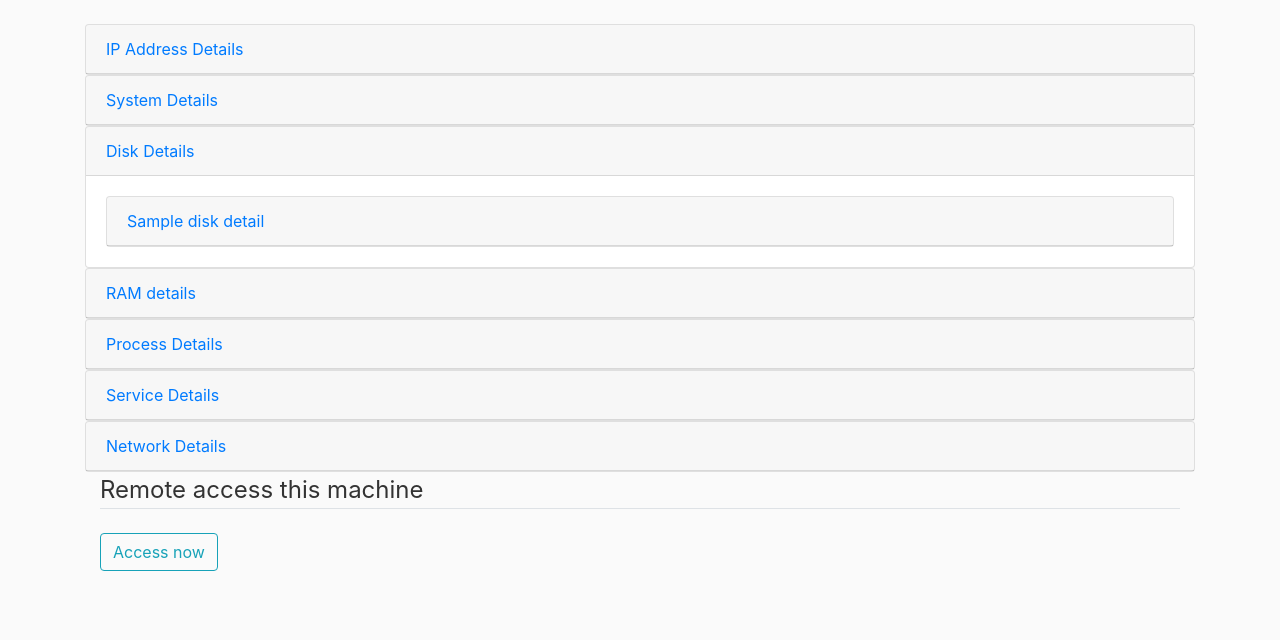
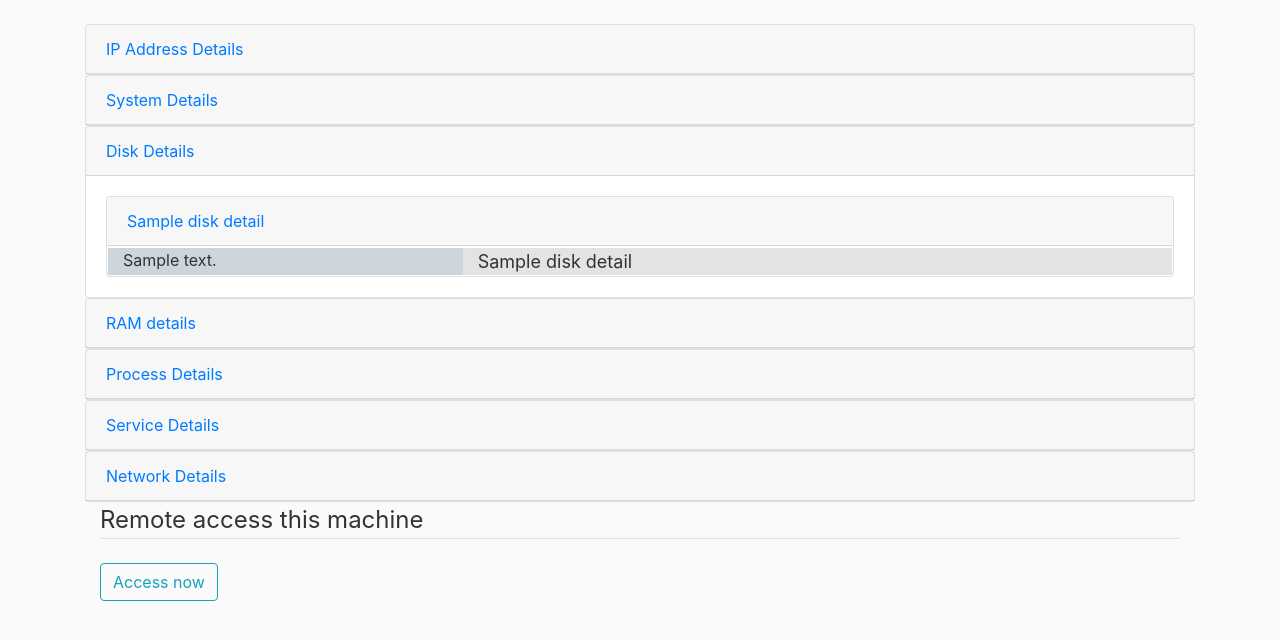
Before and after one commit to ramakrishnabolisetty007/Cloud-based-monitoring-dashboard, a Flask app: template templates/details.html in a window 1280 px wide, after a click on "Disk Details". Shown: the part 56-696 px from the top of the page. Run offline with Flask 2, Linux system fonts and the light colour scheme; the template is opened without the code that fills it: most values are stand-ins (such as "Sample title", 1, 10 or a date in 2020); some libraries are stand-ins or nearby versions.

Commit message:
Updated files with all web services and app.py and detail.html

```diff
--- a/app.py
+++ b/app.py
@@ -5,6 +5,8 @@ from flask_debugtoolbar import DebugToolbarExtension
 from forms import LoginForm, RegistrationForm
 from webservice_helper_method import ip_status, disk_status, all_process_status, network_usage, system_status, \
     memory_status, start_service_remote, service_status, stop_service, agent_list
+
+from threading import Thread
 
 app = Flask(__name__)
 app.config['SECRET_KEY'] = '5791628bb0b13ce0c676dfde280ba245'
@@ -98,7 +100,6 @@ def get_all_process_details():
 @app.route('/get_system_details', methods=['GET'])
 def get_system_details():
     response = system_status.system_status()
-    print(type(response))
     return response
 
 
@@ -147,5 +148,11 @@ def rdp():
     return redirect(url_for('details'))
 
 
+@app.route('/kill_process', methods=['GET', 'POST'])
+def kill_process():
+    searchword = request.args.get('name', '')
+    print(searchword)
+
+
 if __name__ == '__main__':
     app.run()
--- a/templates/details.html
+++ b/templates/details.html
@@ -18,6 +18,12 @@
         <title>RAR</title>
     {% endif %}
 
+
+    <style type="text/css">
+        .card-body-override {
+            padding: 0.1rem 1rem 0.1rem 1rem;
+        }
+    </style>
 </head>
 <body>
 <header class="site-header">
@@ -58,6 +64,7 @@
             {% block content %}
 
                 <div id="accordion">
+                    {#                this is for ip details#}
                     <div class="card">
                         <div class="card-header">
                             <a class="card-link" data-toggle="collapse" href="#collapseOne">
@@ -77,8 +84,7 @@
                             </div>
                         </div>
                     </div>
-
-
+                    {#                this is for system#}
                     <div class="card">
                         <div class="card-header">
                             <a class="collapsed card-link" data-toggle="collapse" href="#collapseTwo">
@@ -98,8 +104,7 @@
                             </div>
                         </div>
                     </div>
-
-
+                    {#                this is for disk#}
                     <div class="card">
                         <div class="card-header">
                             <a class="collapsed card-link" data-toggle="collapse" href="#collapseThree">
@@ -109,7 +114,7 @@
                         <div id="collapseThree" class="collapse" data-parent="#accordion">
 
                             <div class="card-body">
-                                <div id="accordion1">
+
                                 <div class="card">
                                     {% for k in disk_details %}
                                         <div class="card-header">
@@ -118,10 +123,8 @@
                                                 {{ k['drive_name'] }}
                                             </a>
                                         </div>
-
-                                            <div id="collapseThreeOne" class="collapse" data-parent="#accordion1">
                                         {% for i in k %}
-                                                    <div class="card-body">
+                                            <div class="card-body card-body-override">
                                                 <div class="row">
                                                     <div class="col-sm-4"
                                                          style="background-color: #cbd5db;text-align:left;font-size: medium;">{{ i }}</div>
@@ -130,14 +133,13 @@
                                                 </div>
                                             </div>
                                         {% endfor %}
-                                            </div>
 
                                     {% endfor %}
                                 </div>
                             </div>
                         </div>
                     </div>
-                    </div>
+                    {#                this is for ram#}
                     <div class="card">
                         <div class="card-header">
                             <a class="collapsed card-link" data-toggle="collapse" href="#collapseFour">
@@ -157,6 +159,7 @@
                             </div>
                         </div>
                     </div>
+                    {#                this is for process#}
                     <div class="card">
                         <div class="card-header">
                             <a class="collapsed card-link" data-toggle="collapse" href="#collapseFive">
@@ -165,20 +168,40 @@
                         </div>
                         <div id="collapseFive" class="collapse" data-parent="#accordion">
                             <div class="card-body">
+                                <div class="card">
                                     {% for k in process_details %}
+                                        <div class="card-header">
+                                            <a class="collapsed card-link" data-toggle="collapse"
+                                               href="#collapseThreeOne">
+                                                {{ k['process_name'] }}
+                                            </a>
+                                        </div>
                                         {% for i in k %}
+                                            <div class="card-body card-body-override">
                                                 <div class="row">
                                                     <div class="col-sm-4"
-                                                 style="background-color: #cbd5db;text-align:left;font-size: medium;">
-                                                Process id :{{ i }}</div>
+                                                         style="background-color: #cbd5db;text-align:left;font-size: medium;">{{ i }}</div>
                                                     <div class="col-sm-8"
                                                          style="text-align:justify-all;font-size: large; background-color: #e3e3e3">{{ k[i] }}</div>
                                                 </div>
+                                            </div>
                                         {% endfor %}
+                                        <div class="col-md-12" style="margin-top: 5px; margin-bottom: 3px;">
+                                            <div class="form-group">
+                                                <div class="form-group">
+                                                    <input type="submit" class="btn btn-outline-danger"
+                                                           value="Kill Process"
+                                                           name="{{ k['process_id'] }}"
+                                                           onclick="location.href = '/kill_process';">
+                                                </div>
+                                            </div>
+                                        </div>
                                     {% endfor %}
                                 </div>
                             </div>
                         </div>
+                    </div>
+                    {#                this is for service#}
                     <div class="card">
                         <div class="card-header">
                             <a class="collapsed card-link" data-toggle="collapse" href="#collapseSix">
@@ -187,20 +210,48 @@
                         </div>
                         <div id="collapseSix" class="collapse" data-parent="#accordion">
                             <div class="card-body">
+                                <div class="card">
                                     {% for k in service_details %}
+                                        <div class="card-header">
+                                            <a class="collapsed card-link" data-toggle="collapse"
+                                               href="#collapseThreeOne">
+                                                {{ k['name'] }}
+                                            </a>
+                                        </div>
                                         {% for i in k %}
+                                            <div class="card-body card-body-override">
                                                 <div class="row">
                                                     <div class="col-sm-4"
-                                                 style="background-color: #cbd5db;text-align:left;font-size: medium;">
-                                                Process id :{{ i }}</div>
+                                                         style="background-color: #cbd5db;text-align:left;font-size: medium;">{{ i }}</div>
                                                     <div class="col-sm-8"
                                                          style="text-align:justify-all;font-size: large; background-color: #e3e3e3">{{ k[i] }}</div>
                                                 </div>
+                                            </div>
                                         {% endfor %}
-                                {% endfor %}
+
+                                        <div class="col-md-12" style="margin-top: 5px; margin-bottom: 3px;">
+                                            <div class="form-group">
+                                                <div class="form-group">
+                                                    <input type="button" class="btn btn-outline-info"
+                                                           value="Start Service"
+                                                           onclick="">
+                                                    <input type="button" class="btn btn-outline-danger"
+                                                           value="Stop Service"
+                                                           onclick="">
+                                                    <input type="button" class="btn btn-warning"
+                                                           value="Restart Service"
+                                                           onclick="">
                                                 </div>
                                             </div>
                                         </div>
+
+                                    {% endfor %}
+
+                                </div>
+                            </div>
+                        </div>
+                    </div>
+                    {#                this is for network#}
                     <div class="card">
                         <div class="card-header">
                             <a class="collapsed card-link" data-toggle="collapse" href="#collapseSeven">
@@ -210,15 +261,23 @@
                         <div id="collapseSeven" class="collapse" data-parent="#accordion">
                             <div class="card-body">
                                 {% for k in network_details %}
+                                    <div class="card-header">
+                                        <a class="collapsed card-link" data-toggle="collapse"
+                                           href="#collapseThreeOne">
+                                            {{ k['iface'] }}
+                                        </a>
+                                    </div>
                                     {% for i in k %}
+                                        <div class="card-body card-body-override">
                                             <div class="row">
                                                 <div class="col-sm-4"
-                                                 style="background-color: #cbd5db;text-align:left;font-size: medium;">
-                                                {{ i }}</div>
+                                                     style="background-color: #cbd5db;text-align:left;font-size: medium;">{{ i }}</div>
                                                 <div class="col-sm-8"
                                                      style="text-align:justify-all;font-size: large; background-color: #e3e3e3">{{ k[i] }}</div>
                                             </div>
+                                        </div>
                                     {% endfor %}
+
                                 {% endfor %}
                             </div>
                         </div>
--- a/webservice_helper_method/network_usage.py
+++ b/webservice_helper_method/network_usage.py
@@ -19,7 +19,7 @@ def get_network():
         ifnet['errout'] = data.errout
         ifnet['dropin'] = data.dropin
         ifnet['dropout'] = data.dropout
-        networks.append({ifnet['iface']: ifnet})
+        networks.append(ifnet)
     return networks
 
 # print(get_network())
```
Also changed, not shown: webservice_helper_method/all_process_status.py (+16 -11 lines). Lines whose indentation alone changed are shown as unchanged.
